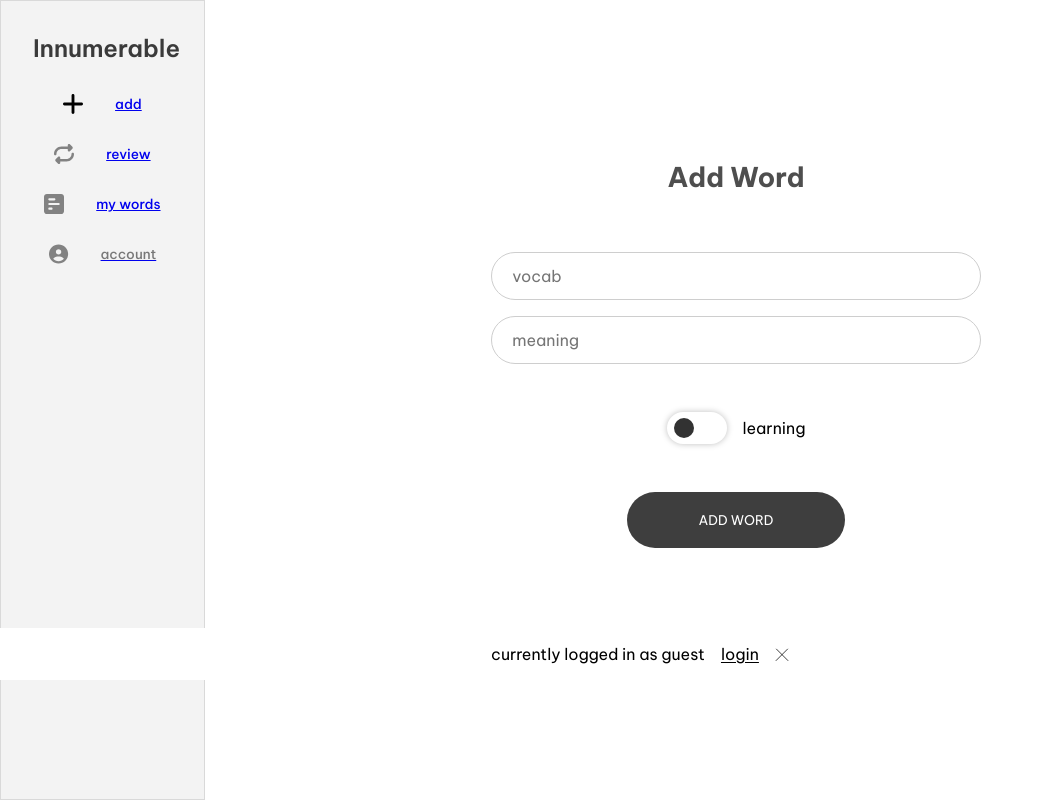
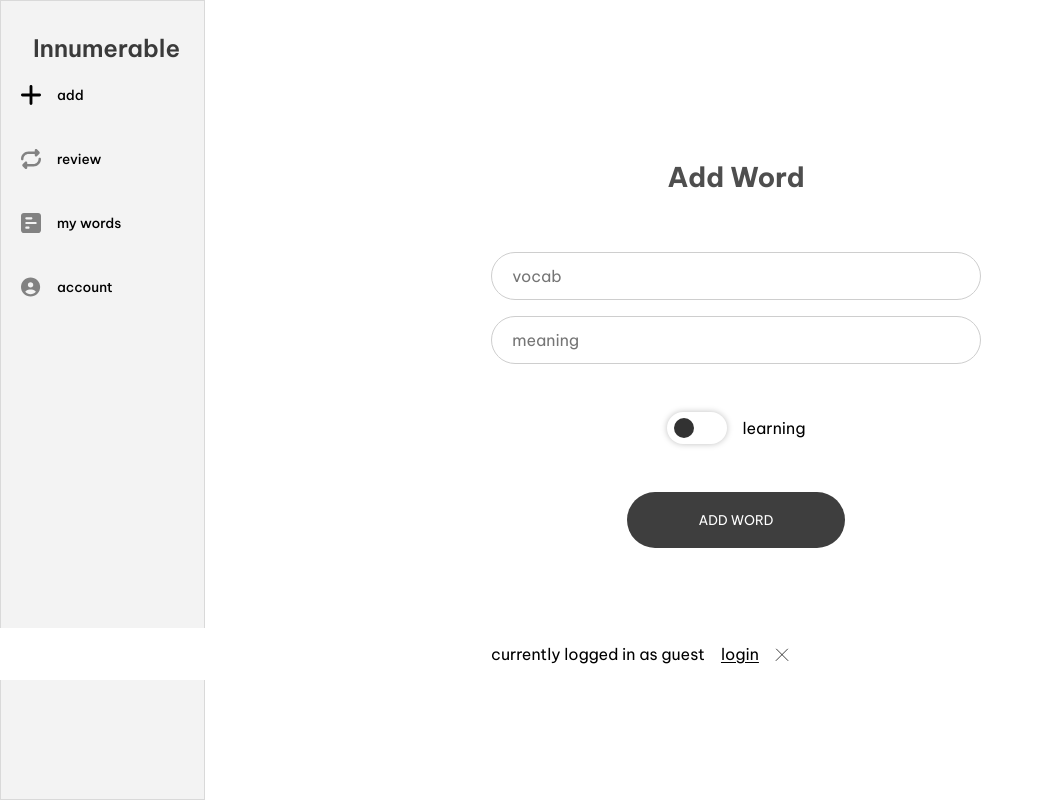
Before and after one commit to Stefan1400/ComponentsLibrary, a React (Create React App) app in the folder client/: page / in a window 1280 px wide. Shown: the whole page, without its empty margins (0-1044 px from the left). Built offline with nearby package versions, Linux system fonts and the light colour scheme; no server answers.

Commit message:
fixed link not working in desktop navbar (however, theres some bugs with selected and spacing

```diff
--- a/client/src/components/Navbar/Navbar.css
+++ b/client/src/components/Navbar/Navbar.css
@@ -48,7 +48,10 @@
    display: grid;
    grid-template-columns: repeat(3, 1fr);
    grid-template-rows: 1fr;
-   place-items: center;
+   /* place-items: center; */
+   align-items: stretch;
+   justify-items: stretch;
+   gap: 2rem;
 
 }
 
@@ -57,7 +60,7 @@
    justify-content: space-between;
    align-items: center;
    /* background-color: red; */
-   padding: 15px 30px;
+   padding: 0 0;
 
    /* -webkit-tap-highlight-color: transparent;
    -webkit-touch-callout: none;
@@ -187,25 +190,37 @@
       height: auto;
       display: grid;
       grid-template-columns: 1fr;
-
+      justify-items: start;
+      /* background-color: blue; */
    }
 
    .nav-flex-item {
+      text-decoration: none;
       width: 100%;
-      height: auto;
-      /* display: grid;
-      grid-template-columns: repeat(2, 1fr); */
+      height: 2rem;
       display: flex;
       align-items: center;
-      justify-content: flex-start;
+      justify-content: space-between;
       gap: 2rem;
       transition: all 0.1s ease-in-out;
       color: rgb(120, 120, 120);
       /* background-color: blue; */
-      /* border-bottom: 1px solid rgb(215, 215, 215); */
    }
 
-   .nav-flex-item:hover {
+   .nav-link {
+      text-decoration: none;
+      color: black;
+      display: flex;
+      flex-direction: row;
+      gap: 1rem;
+      align-items: center;
+      width: 100%;
+      height: 100%;
+      padding-left: 20px;
+      /* background-color: red; */
+   }
+
+   .nav-link:hover {
       background-color: #F3F3F3;
       background-color: #eaeaea;
       cursor: pointer;
--- a/client/src/components/Navbar/Navbar.jsx
+++ b/client/src/components/Navbar/Navbar.jsx
@@ -20,8 +20,8 @@ function Navbar({ toggleDesktopNavbar, toggleLogin, toggleAccountPage, toggleAdd
       <ul className='nav-flex-list'>
 
          {/* ADD LINK */}
-         <Link to='/add'>
-         <li onClick={toggleAddWord} className={`nav-flex-item ${addWordVisible ? 'selected' : ''}`}>
+         <li className={`nav-flex-item ${addWordVisible ? 'selected' : ''}`}>
+            <Link className='nav-link' to='/add'>
             <svg width="20" height="20" viewBox="0 0 22 22" fill="none" xmlns="http://www.w3.org/2000/svg">
             <path  className='nav-add-word nav-btn'
                d="M12.5714 1.57143C12.5714 0.702232 11.8692 0 11 0C10.1308 0 9.42857 0.702232 9.42857 1.57143V9.42857H1.57143C0.702232 9.42857 0 10.1308 0 11C0 11.8692 0.702232 12.5714 1.57143 12.5714H9.42857V20.4286C9.42857 21.2978 10.1308 22 11 22C11.8692 22 12.5714 21.2978 12.5714 20.4286V12.5714H20.4286C21.2978 12.5714 22 11.8692 22 11C22 10.1308 21.2978 9.42857 20.4286 9.42857H12.5714V1.57143Z"
@@ -30,13 +30,12 @@ function Navbar({ toggleDesktopNavbar, toggleLogin, toggleAccountPage, toggleAdd
             </svg>
 
             <span className='nav-flex-item-title'>add</span>
+            </Link>
             </li>
-         </Link>
 
          {/* REVIEW LINK */}
-         <Link to='/review'>
-         <li onClick={toggleReview} className={`nav-flex-item ${reviewVisible ? 'selected' : ''}`}>
-
+         <li className={`nav-flex-item ${reviewVisible ? 'selected' : ''}`}>
+            <Link className='nav-link' to='/review'>
             <svg className='nav-review nav-btn' width="20" height="20" viewBox="0 0 16 16" fill="none" xmlns="http://www.w3.org/2000/svg">
                <g clipPath="url(#clip0_3576_1094)">
                <path d="M14.7063 3.70477C15.0969 3.31415 15.0969 2.67977 14.7063 2.28915L12.7063 0.289149C12.4188 0.00164932 11.9906 -0.0827257 11.6156 0.0735243C11.2406 0.229774 11 0.595399 11 0.998524V1.99852H6C2.6875 1.99852 0 4.68602 0 7.99852C0 8.55165 0.446875 8.99852 1 8.99852C1.55313 8.99852 2 8.55165 2 7.99852C2 5.78915 3.79063 3.99852 6 3.99852H11V4.99852C11 5.40165 11.2437 5.76727 11.6187 5.92352C11.9937 6.07977 12.4219 5.99227 12.7094 5.7079L14.7094 3.7079L14.7063 3.70477ZM1.29375 12.2923C0.903125 12.6829 0.903125 13.3173 1.29375 13.7079L3.29375 15.7079C3.58125 15.9954 4.00938 16.0798 4.38438 15.9235C4.75938 15.7673 5 15.4016 5 14.9985V13.9985H10C13.3125 13.9985 16 11.311 16 7.99852C16 7.4454 15.5531 6.99852 15 6.99852C14.4469 6.99852 14 7.4454 14 7.99852C14 10.2079 12.2094 11.9985 10 11.9985H5V10.9985C5 10.5954 4.75625 10.2298 4.38125 10.0735C4.00625 9.91727 3.57813 10.0048 3.29063 10.2891L1.29062 12.2891L1.29375 12.2923Z"
@@ -50,36 +49,34 @@ function Navbar({ toggleDesktopNavbar, toggleLogin, toggleAccountPage, toggleAdd
             </svg>
 
             <span className='nav-flex-item-title'>review</span>
+            </Link>
          </li>
-         </Link>
 
 
          {/* MY WORDS LINK */}
-         <Link to='/my-words'>
-         <li onClick={toggleMyWords} className={`nav-flex-item ${myWordsVisible ? 'selected' : ''}`}>
 
+         <li className={`nav-flex-item ${myWordsVisible ? 'selected' : ''}`}>
+         <Link className='nav-link' to='/my-words'>
             <svg className='nav-my-words nav-btn' width="20" height="20" viewBox="0 0 22 22" fill="none" xmlns="http://www.w3.org/2000/svg">
                <path d="M22 3.14286C22 1.40937 20.5906 0 18.8571 0H3.14286C1.40937 0 0 1.40937 0 3.14286V18.8571C0 20.5906 1.40937 22 3.14286 22H18.8571C20.5906 22 22 20.5906 22 18.8571V3.14286ZM12.5714 5.89286C12.5714 6.54598 12.046 7.07143 11.3929 7.07143H5.89286C5.23973 7.07143 4.71429 6.54598 4.71429 5.89286C4.71429 5.23973 5.23973 4.71429 5.89286 4.71429H11.3929C12.046 4.71429 12.5714 5.23973 12.5714 5.89286ZM16.1071 9.82143C16.7603 9.82143 17.2857 10.3469 17.2857 11C17.2857 11.6531 16.7603 12.1786 16.1071 12.1786H5.89286C5.23973 12.1786 4.71429 11.6531 4.71429 11C4.71429 10.3469 5.23973 9.82143 5.89286 9.82143H16.1071ZM9.42857 16.1071C9.42857 16.7603 8.90312 17.2857 8.25 17.2857H5.89286C5.23973 17.2857 4.71429 16.7603 4.71429 16.1071C4.71429 15.454 5.23973 14.9286 5.89286 14.9286H8.25C8.90312 14.9286 9.42857 15.454 9.42857 16.1071Z"
                fill={myWordsVisible ? "black" : "#828282"}/>
             </svg>
 
                <span className='nav-flex-item-title'>my words</span>
+         </Link>
          </li>
-         </Link>
 
-         <Link to='/account'>
-         <li onClick={toggleAccountPage} className={`nav-flex-item nav-account ${accountVisible ? 'selected' : ''}`}>
+         <li className={`nav-flex-item nav-account ${accountVisible ? 'selected' : ''}`}>
+            <Link className='nav-link' to='/account'>
             <svg className='nav-my-words nav-btn' width="20" height="20" viewBox="0 0 23 22" fill="none" xmlns="http://www.w3.org/2000/svg">
                <path d="M17.1445 16.5086C16.1949 14.8586 14.4117 13.75 12.375 13.75H9.625C7.58828 13.75 5.80508 14.8586 4.85547 16.5086C6.36797 18.193 8.55938 19.25 11 19.25C13.4406 19.25 15.632 18.1887 17.1445 16.5086ZM0 11C0 8.08262 1.15893 5.28473 3.22183 3.22183C5.28473 1.15893 8.08262 0 11 0C13.9174 0 16.7153 1.15893 18.7782 3.22183C20.8411 5.28473 22 8.08262 22 11C22 13.9174 20.8411 16.7153 18.7782 18.7782C16.7153 20.8411 13.9174 22 11 22C8.08262 22 5.28473 20.8411 3.22183 18.7782C1.15893 16.7153 0 13.9174 0 11ZM11 11.6875C11.8205 11.6875 12.6074 11.3616 13.1876 10.7814C13.7678 10.2012 14.0938 9.41426 14.0938 8.59375C14.0938 7.77324 13.7678 6.98633 13.1876 6.40614C12.6074 5.82595 11.8205 5.5 11 5.5C10.1795 5.5 9.39258 5.82595 8.81239 6.40614C8.2322 6.98633 7.90625 7.77324 7.90625 8.59375C7.90625 9.41426 8.2322 10.2012 8.81239 10.7814C9.39258 11.3616 10.1795 11.6875 11 11.6875Z"
                   fill={accountVisible ? "black" : "#828282"}
                />
             </svg>
 
-
             <span className='nav-flex-item-title'>account</span>
+            </Link>
          </li>
-         </Link>
-
       </ul>
 
 
```
